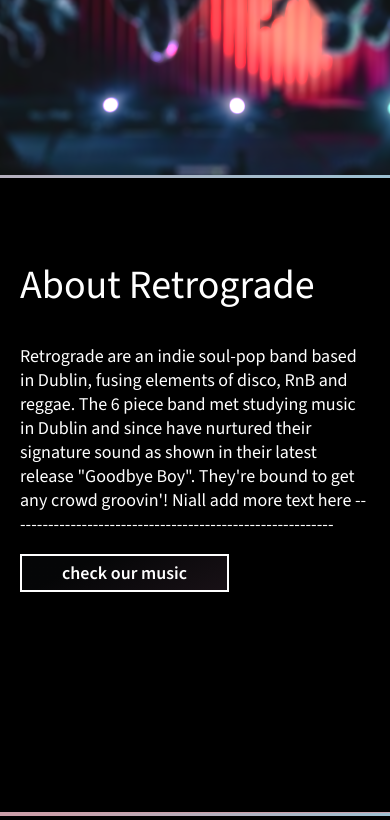
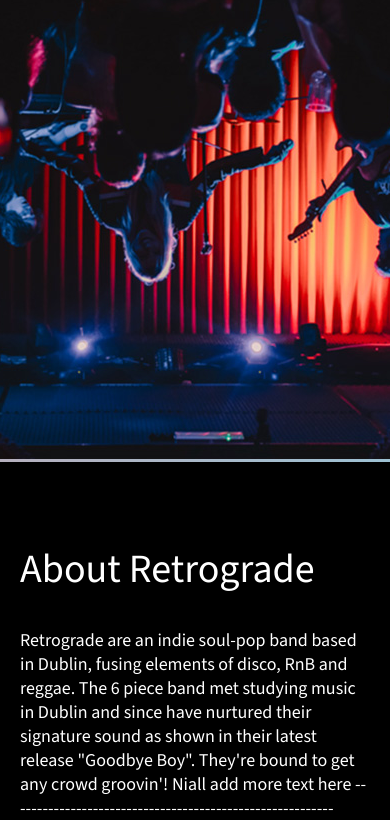
Before and after one commit to NathanHeaton/Retrograde-website, a plain HTML site: page about.html in a window 390 px wide. Shown: the part 565-1385 px from the top of the page. Drawn offline with nearby package versions, Linux system fonts and the light colour scheme.

Commit message:
added better background image to mobile

```diff
--- a/about.html
+++ b/about.html
@@ -13,7 +13,7 @@
     </head>
     <body>
         <div class="centre-content">
-        <img class="background-Image mobile" src="assets/img/more-blur-Background.png" alt="background Retrograde playing">
+        <img class="background-Image mobile" src="assets/img/RetroGrade-background-LOWRES.jpg" alt="background Retrograde playing">
         <img class="background-Image desktop" src="assets/img/Retrograde-background-HIGHRES.png" alt="background Retrograde playing">
             <section class="socials postion-socials">
                 <a class="social-link" href="#" onclick="openInstagram(); return false;"><img src="assets/img/instagram.svg" alt="instagram"></a>
```
Also changed, not shown: contact.html (+1 -1 lines), events.html (+1 -1 lines), gallery.html (+1 -1 lines), index.html (+1 -1 lines), site-terms.html (+1 -1 lines), assets/img/RetroGrade-background-LOWRES.jpg (added).
